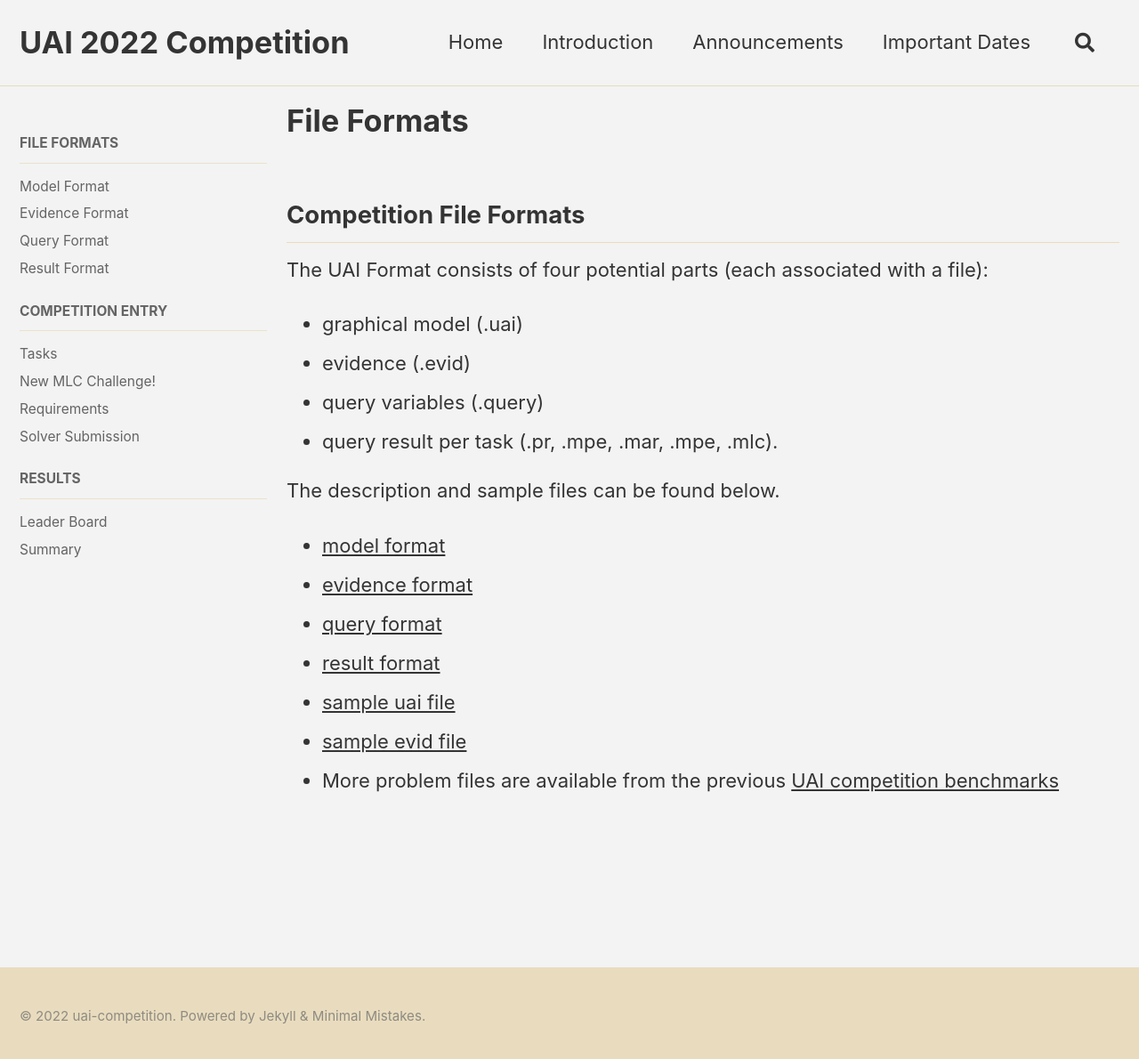
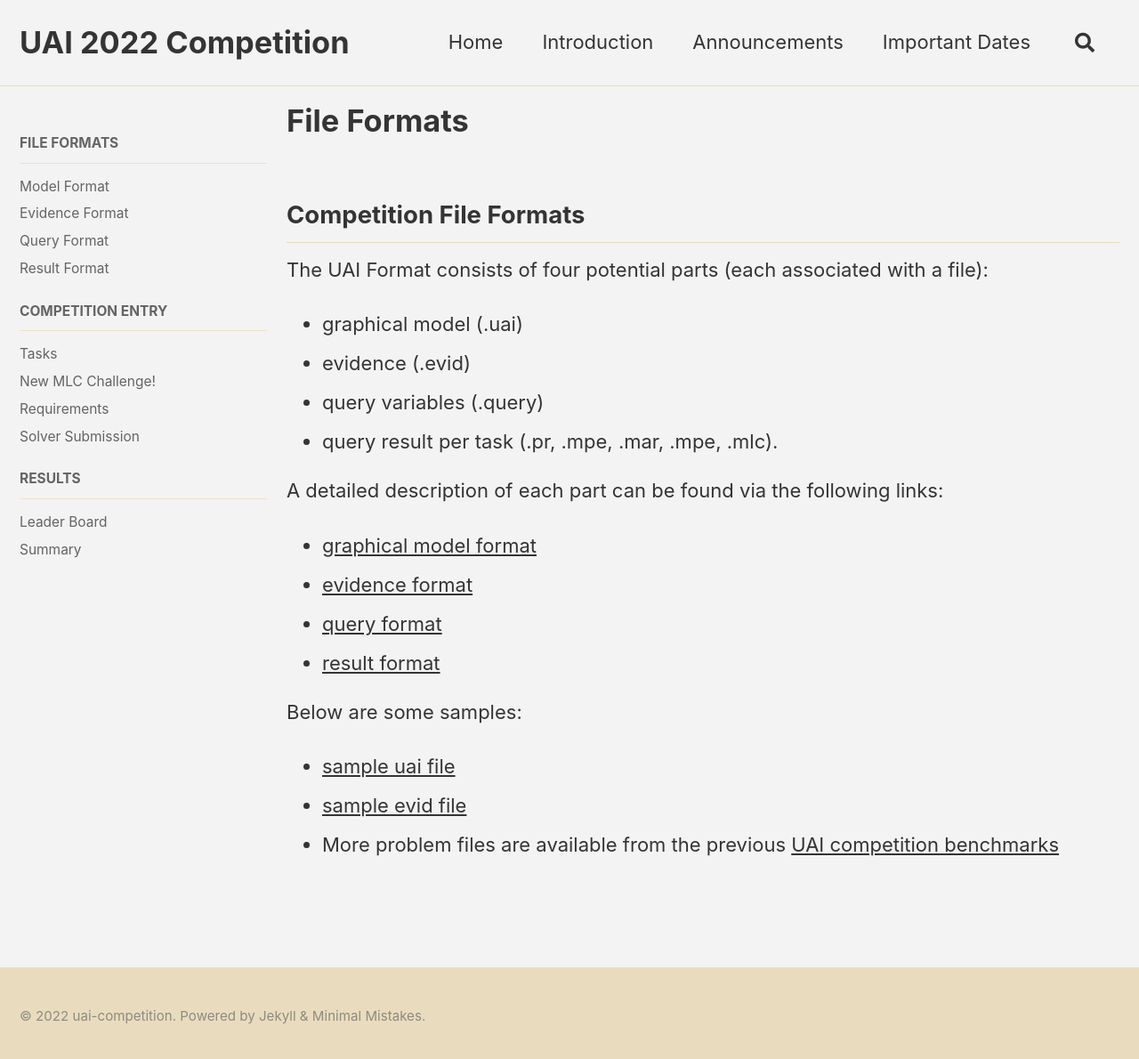
Before and after one commit to vibhavg1/uai-competition-dev, a Jekyll site: the page built from _pages/root/file-formats/file-formats.md, in a window 1280 px wide and 1198 px high. Shown: the top 1190 px of the window at 89% size. Built offline with Jekyll 4.4.1, drawn with Linux system fonts in a browser that asks for light colours; cached includes are drawn as plain includes.

Commit message:
Update file-formats.md

```diff
--- a/_pages/root/file-formats/file-formats.md
+++ b/_pages/root/file-formats/file-formats.md
@@ -10,11 +10,13 @@ The UAI Format consists of four potential parts (each associated with a file):
 * query variables (.query)
 * query result per task (.pr, .mpe, .mar, .mpe, .mlc).
 
-The description and sample files can be found below.
-* [model format](./model-format.md)
+A detailed description of each part can be found via the following links:
+* [graphical model format](./model-format.md)
 * [evidence format](./evidence-format.md)
 * [query format](./query-format.md)
 * [result format](./result-format.md)
+
+Below are some samples:
 * [sample uai file](../../../assets/problems/1.uai)
 * [sample evid file](../../../assets/problems/1.uai.evid)
 * More problem files are available from the previous [UAI competition benchmarks](https://github.com/dechterlab/uai-competitions)
```
